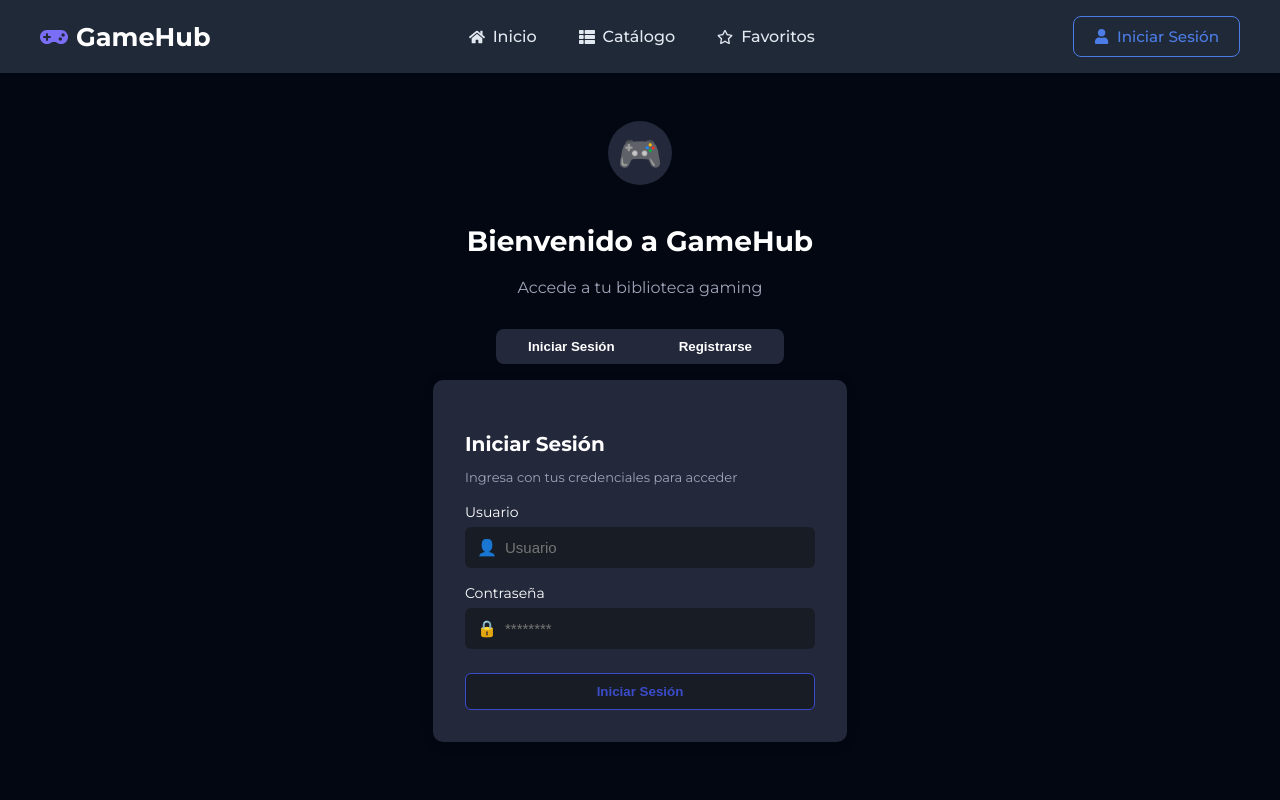
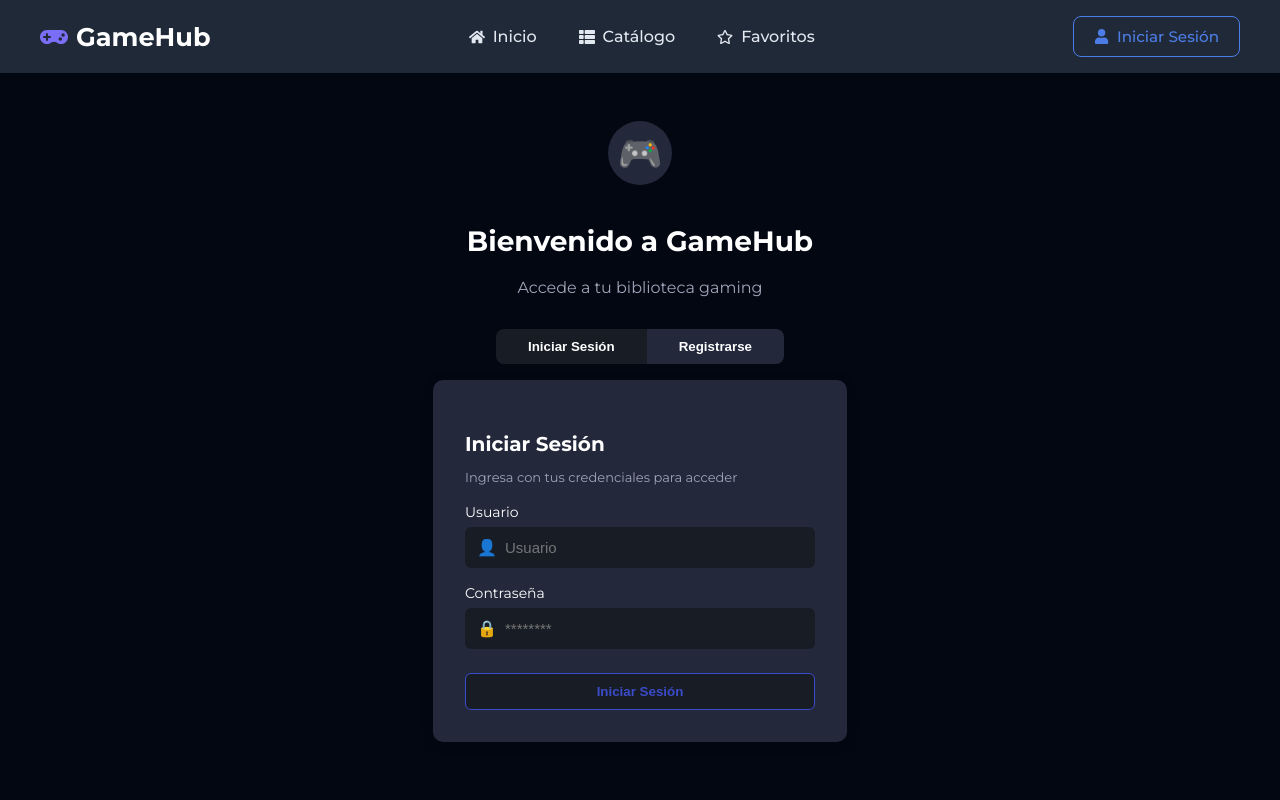
Before and after one commit to OrlandoDev17/games-web, a React (Vite) app: page /auth in a window 1280 px wide. Shown: the top 800 px of the page. Built offline with nearby package versions, Linux system fonts and the light colour scheme.

Commit message:
cambio de prueba

```diff
--- a/src/styles/Auth.css
+++ b/src/styles/Auth.css
@@ -73,7 +73,7 @@ button:focus {
 }
 
 .auth-tab.active {
-  /* background: #181C24; */
+  background: #181c24;
 }
 
 .auth-tab:hover {
```
